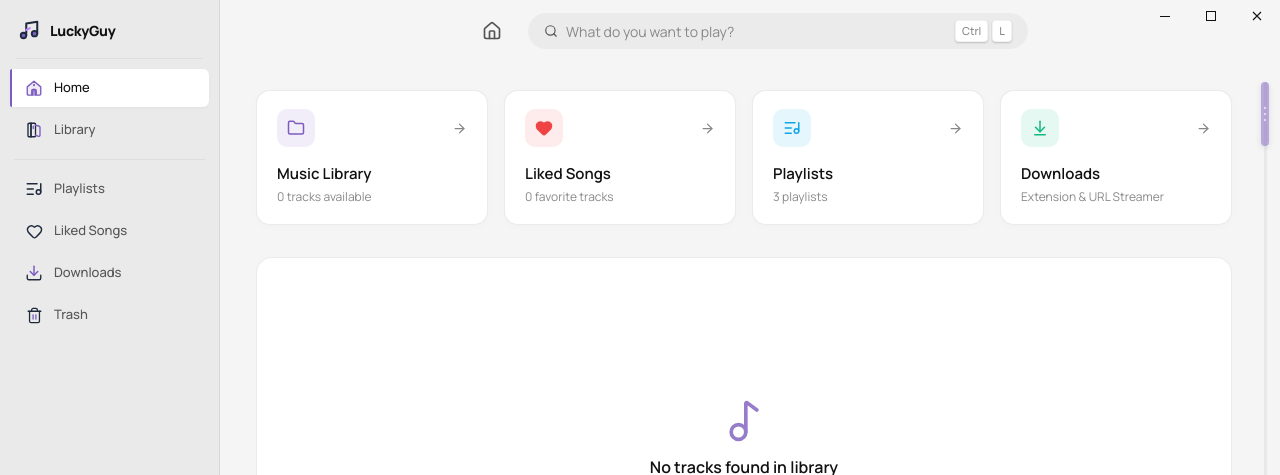
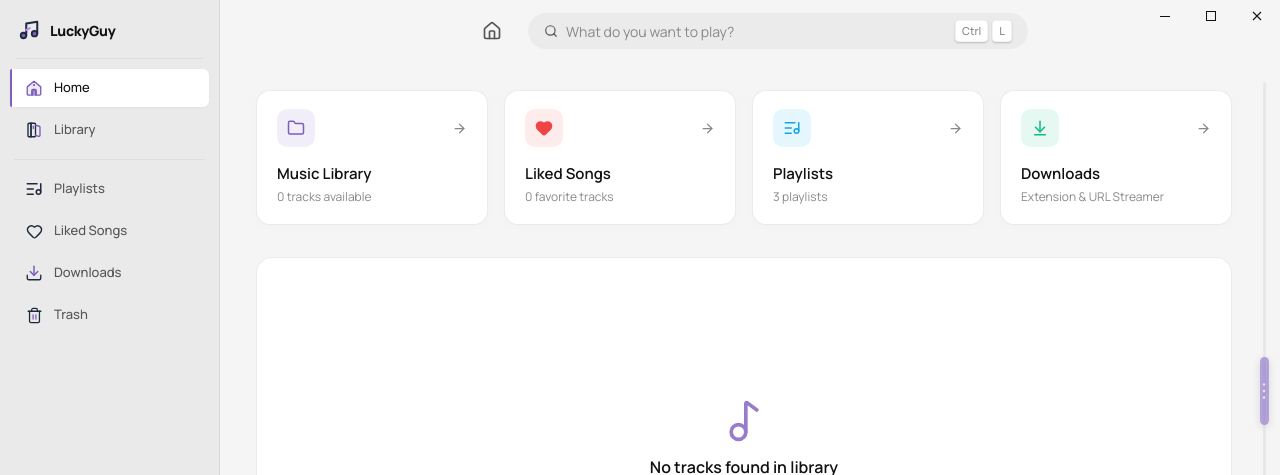
Before and after one commit to nishantkumrmishra/LuckyGuy, a React (Vite) app: page / in a window 1280 px wide. Shown: the top 475 px of the page. Built offline with nearby package versions, Linux system fonts and the light colour scheme.

Commit message:
feat(ui): center spring-back slider that scrolls page and bounces back to center

```diff
--- a/src/components/HomeTab.jsx
+++ b/src/components/HomeTab.jsx
@@ -34,8 +34,8 @@ export default function HomeTab({
   const [expandedSections, setExpandedSections] = useState({});
   const containerRef = useRef(null);
 
-  // Spring-back peek slider states
-  const [thumbTop, setThumbTop] = useState(0);
+  // Spring-back peek slider states (centered vertically at rest)
+  const [thumbOffset, setThumbOffset] = useState(0); // Offset in px relative to center (0 = center)
   const [isDragging, setIsDragging] = useState(false);
   const [isSnapping, setIsSnapping] = useState(false);
   const [isHoveringTrack, setIsHoveringTrack] = useState(false);
@@ -94,28 +94,7 @@ export default function HomeTab({
     }
   };
 
-  // Sync scroll indicator on normal scroll (when not dragging)
-  const updateThumbPosition = () => {
-    if (!containerRef.current || !trackRef.current || isDragging) return;
-    const { scrollTop, scrollHeight, clientHeight } = containerRef.current;
-    const maxScroll = scrollHeight - clientHeight;
-    const trackHeight = trackRef.current.clientHeight - 64;
-    if (maxScroll <= 0 || trackHeight <= 0) {
-      setThumbTop(0);
-      return;
-    }
-    const ratio = Math.min(Math.max(scrollTop / maxScroll, 0), 1);
-    setThumbTop(ratio * trackHeight);
-  };
-
-  useEffect(() => {
-    const container = containerRef.current;
-    if (!container) return;
-    container.addEventListener('scroll', updateThumbPosition);
-    return () => container.removeEventListener('scroll', updateThumbPosition);
-  }, [isDragging]);
-
-  // Handle Dragging of the Slider Pill
+  // Handle Dragging of the Center Slider Pill
   const handleThumbMouseDown = (e) => {
     e.preventDefault();
     setIsDragging(true);
@@ -128,33 +107,31 @@ export default function HomeTab({
     if (!isDragging) return;
 
     const handleMouseMove = (e) => {
-      if (!containerRef.current || !trackRef.current) return;
+      if (!containerRef.current) return;
       const deltaY = e.clientY - dragStartY.current;
       const { scrollHeight, clientHeight } = containerRef.current;
       const maxScroll = scrollHeight - clientHeight;
-      const trackHeight = trackRef.current.clientHeight - 64;
 
-      if (trackHeight <= 0 || maxScroll <= 0) return;
+      if (maxScroll <= 0) return;
 
-      const scrollRatio = maxScroll / trackHeight;
-      const targetScroll = Math.max(0, Math.min(dragStartScrollTop.current + deltaY * scrollRatio, maxScroll));
-      containerRef.current.scrollTop = targetScroll;
+      // Move the page smoothly as user drags down or up
+      const scrollSpeedMultiplier = 2.4; // Responsive scrolling feel
+      const newScrollTop = Math.max(0, Math.min(dragStartScrollTop.current + deltaY * scrollSpeedMultiplier, maxScroll));
+      containerRef.current.scrollTop = newScrollTop;
 
-      const visualThumb = Math.max(0, Math.min((targetScroll / maxScroll) * trackHeight, trackHeight));
-      setThumbTop(visualThumb);
+      // Allow pill to move up or down from the center with subtle boundary clamp (+/- 140px)
+      const clampedOffset = Math.max(-140, Math.min(140, deltaY * 0.7));
+      setThumbOffset(clampedOffset);
     };
 
     const handleMouseUp = () => {
       setIsDragging(false);
-      // Spring-back rubber-band effect: smoothly scroll back to top when released
+      // Spring back: the scroll bar jumps/springs back to center, while the page stays right where it was scrolled
       setIsSnapping(true);
-      if (containerRef.current) {
-        containerRef.current.scrollTo({ top: 0, behavior: 'smooth' });
-      }
+      setThumbOffset(0);
       setTimeout(() => {
-        setThumbTop(0);
         setIsSnapping(false);
-      }, 500);
+      }, 450);
     };
 
     window.addEventListener('mousemove', handleMouseMove);
@@ -733,7 +710,7 @@ export default function HomeTab({
         )}
       </div>
 
-      {/* 3. Right-Side Spring-Back / Rubber-Band Peek Vertical Slider */}
+      {/* 3. Center-Positioned Spring-Back Slider Pill (Stays in Middle, Page Scrolls, Spring Jumps Back on Release) */}
       <div
         ref={trackRef}
         onMouseEnter={() => setIsHoveringTrack(true)}
@@ -743,15 +720,15 @@ export default function HomeTab({
           top: '20px',
           bottom: '20px',
           right: '8px',
-          width: '14px',
+          width: '16px',
           display: 'flex',
           justifyContent: 'center',
-          alignItems: 'flex-start',
+          alignItems: 'center',
           zIndex: 50,
           pointerEvents: 'auto',
         }}
       >
-        {/* Subtle Track Line */}
+        {/* Subtle Vertical Guide Track Line */}
         <div
           style={{
             position: 'absolute',
@@ -759,49 +736,55 @@ export default function HomeTab({
             bottom: 0,
             width: '3px',
             borderRadius: '2px',
-            backgroundColor: isDragging || isHoveringTrack ? 'rgba(124, 92, 191, 0.2)' : 'rgba(0, 0, 0, 0.05)',
+            backgroundColor: isDragging || isHoveringTrack ? 'rgba(124, 92, 191, 0.25)' : 'rgba(0, 0, 0, 0.05)',
             transition: 'background-color 0.2s ease',
           }}
         />
 
-        {/* Custom SVG Pill Slider with Gripper Dots */}
+        {/* Custom SVG Center Pill Slider */}
         <div
           onMouseDown={handleThumbMouseDown}
           style={{
-            position: 'absolute',
-            top: `${thumbTop}px`,
-            width: isDragging || isHoveringTrack ? '12px' : '8px',
-            height: '64px',
-            borderRadius: '6px',
-            backgroundColor: isDragging ? 'var(--primary, #7c5cbf)' : isHoveringTrack ? 'rgba(124, 92, 191, 0.8)' : 'rgba(124, 92, 191, 0.5)',
-            boxShadow: isDragging ? '0 4px 12px rgba(124, 92, 191, 0.4)' : '0 2px 6px rgba(0,0,0,0.1)',
+            position: 'relative',
+            transform: `translateY(${thumbOffset}px)`,
+            width: isDragging || isHoveringTrack ? '13px' : '9px',
+            height: '68px',
+            borderRadius: '7px',
+            backgroundColor: isDragging
+              ? 'var(--primary, #7c5cbf)'
+              : isHoveringTrack
+              ? 'rgba(124, 92, 191, 0.85)'
+              : 'rgba(124, 92, 191, 0.55)',
+            boxShadow: isDragging
+              ? '0 6px 16px rgba(124, 92, 191, 0.45)'
+              : '0 2px 8px rgba(0,0,0,0.12)',
             cursor: isDragging ? 'grabbing' : 'grab',
             display: 'flex',
             flexDirection: 'column',
             alignItems: 'center',
             justifyContent: 'center',
             transition: isSnapping
-              ? 'top 0.4s cubic-bezier(0.25, 1, 0.5, 1), width 0.15s ease, background-color 0.2s ease'
+              ? 'transform 0.42s cubic-bezier(0.34, 1.56, 0.64, 1), width 0.15s ease, background-color 0.2s ease'
               : 'width 0.15s ease, background-color 0.2s ease',
             zIndex: 51,
           }}
-          title="Drag down to peek albums, release to spring back"
+          title="Drag up or down to scroll albums, springs back to center on release"
         >
           {/* Custom SVG Gripper Icon */}
           <svg
             width="8"
-            height="18"
-            viewBox="0 0 8 18"
+            height="20"
+            viewBox="0 0 8 20"
             fill="none"
             xmlns="http://www.w3.org/2000/svg"
             style={{
-              opacity: isDragging || isHoveringTrack ? 0.9 : 0.6,
+              opacity: isDragging || isHoveringTrack ? 0.95 : 0.7,
               transition: 'opacity 0.2s ease',
             }}
           >
-            <circle cx="4" cy="3" r="1.2" fill="#ffffff" />
-            <circle cx="4" cy="9" r="1.2" fill="#ffffff" />
-            <circle cx="4" cy="15" r="1.2" fill="#ffffff" />
+            <circle cx="4" cy="3.5" r="1.3" fill="#ffffff" />
+            <circle cx="4" cy="10" r="1.3" fill="#ffffff" />
+            <circle cx="4" cy="16.5" r="1.3" fill="#ffffff" />
           </svg>
         </div>
       </div>
```
